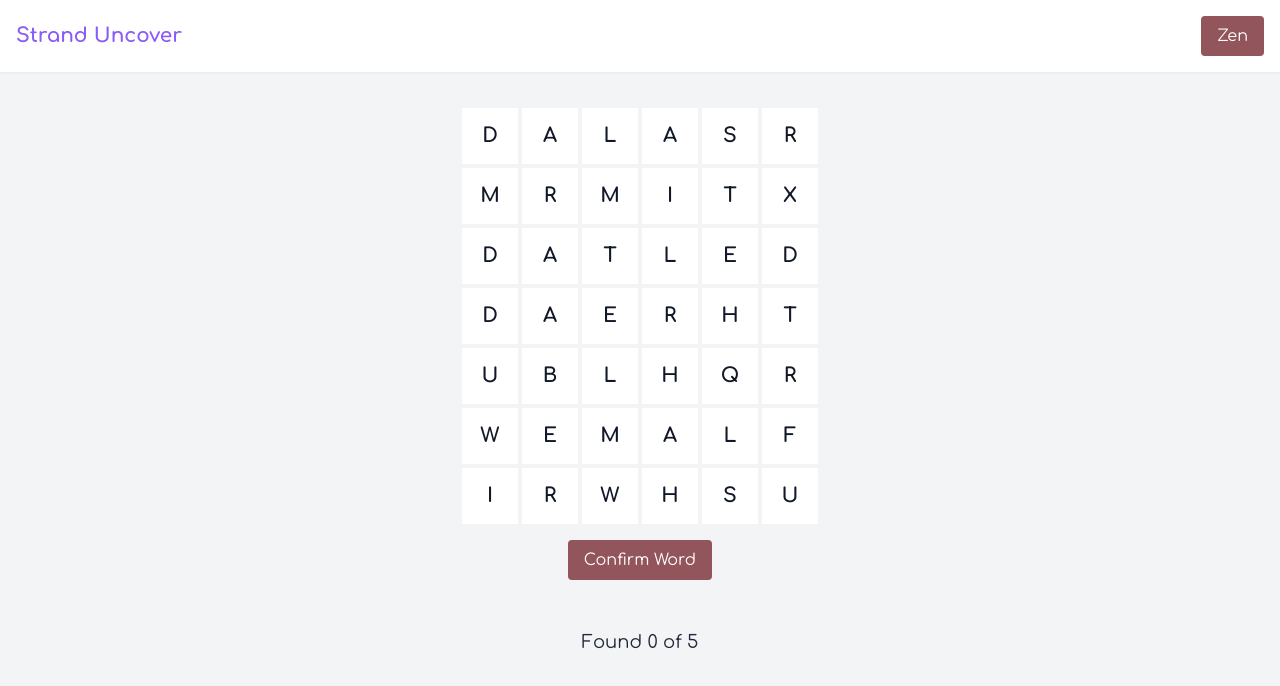
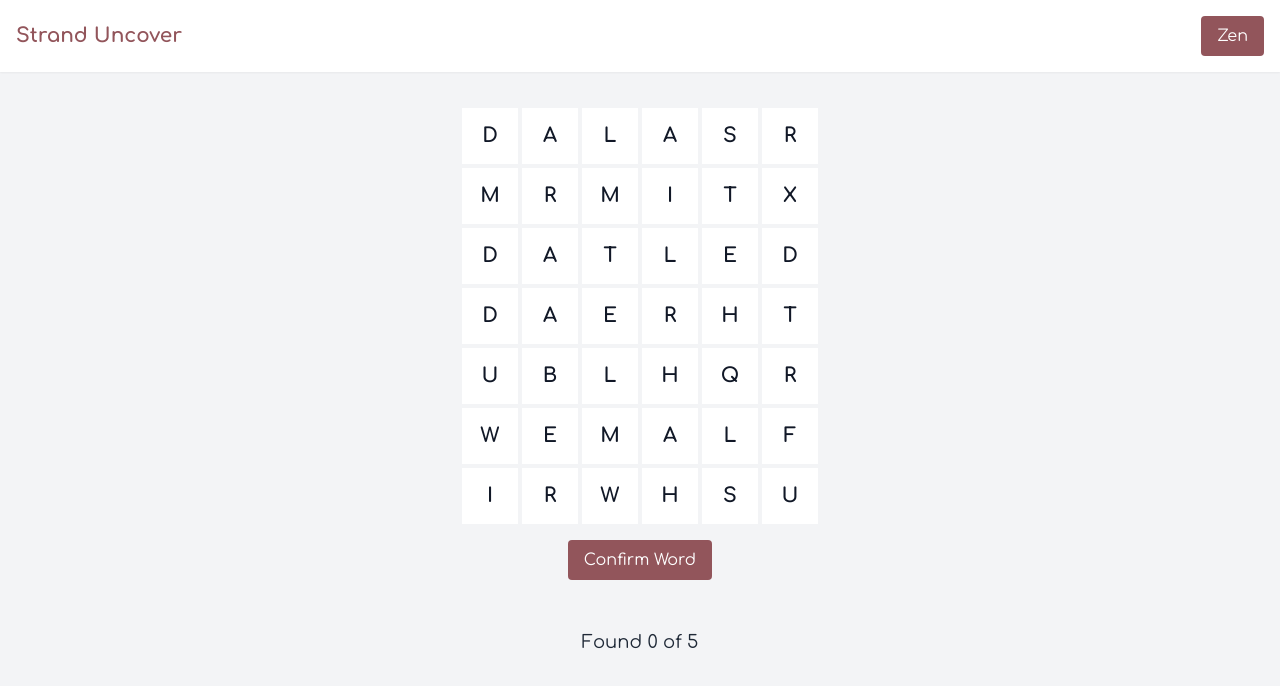
Before and after one commit to Heminyildiz/StrandUncover, a React (Vite) app: page / in a window 1280 px wide. Shown: the top 686 px of the page. Built offline with nearby package versions, Linux system fonts and the light colour scheme.

Commit message:
Update Header.jsx

```diff
--- a/src/components/Header.jsx
+++ b/src/components/Header.jsx
@@ -1,13 +1,10 @@
 import React, { useState } from "react";
 
-/**
- * Sadece "Zen" ve "Challenge" mod seçenekleri.
- * Buton renkleri #92555B ve boyutları eşitlendi.
- */
 function Header({ mode, setMode }) {
   const [open, setOpen] = useState(false);
 
   const toggleDropdown = () => setOpen(!open);
+
   const handleSelectMode = (m) => {
     setMode(m);
     setOpen(false);
@@ -16,12 +13,11 @@ function Header({ mode, setMode }) {
   return (
     <header className="bg-white p-4 shadow-sm w-full">
       <nav className="flex items-center justify-between container mx-auto relative">
-        {/* Logo / Başlık */}
-        <h1 className="text-xl font-bold text-brandPrimary">
+        {/* Başlık metninin rengi #92555B */}
+        <h1 className="text-xl font-bold text-[#92555B]">
           Strand Uncover
         </h1>
 
-        {/* Sağ tarafta drop-down */}
         <div className="relative">
           <button
             onClick={toggleDropdown}
@@ -34,13 +30,13 @@ function Header({ mode, setMode }) {
             <div className="absolute right-0 mt-2 w-32 bg-white shadow-md rounded z-50">
               <button
                 onClick={() => handleSelectMode("zen")}
-                className="block w-full text-left px-4 py-2 hover:bg-brandLight"
+                className="block w-full text-left px-4 py-2 hover:bg-gray-100"
               >
                 Zen
               </button>
               <button
                 onClick={() => handleSelectMode("challenge")}
-                className="block w-full text-left px-4 py-2 hover:bg-brandLight"
+                className="block w-full text-left px-4 py-2 hover:bg-gray-100"
               >
                 Challenge
               </button>
```
